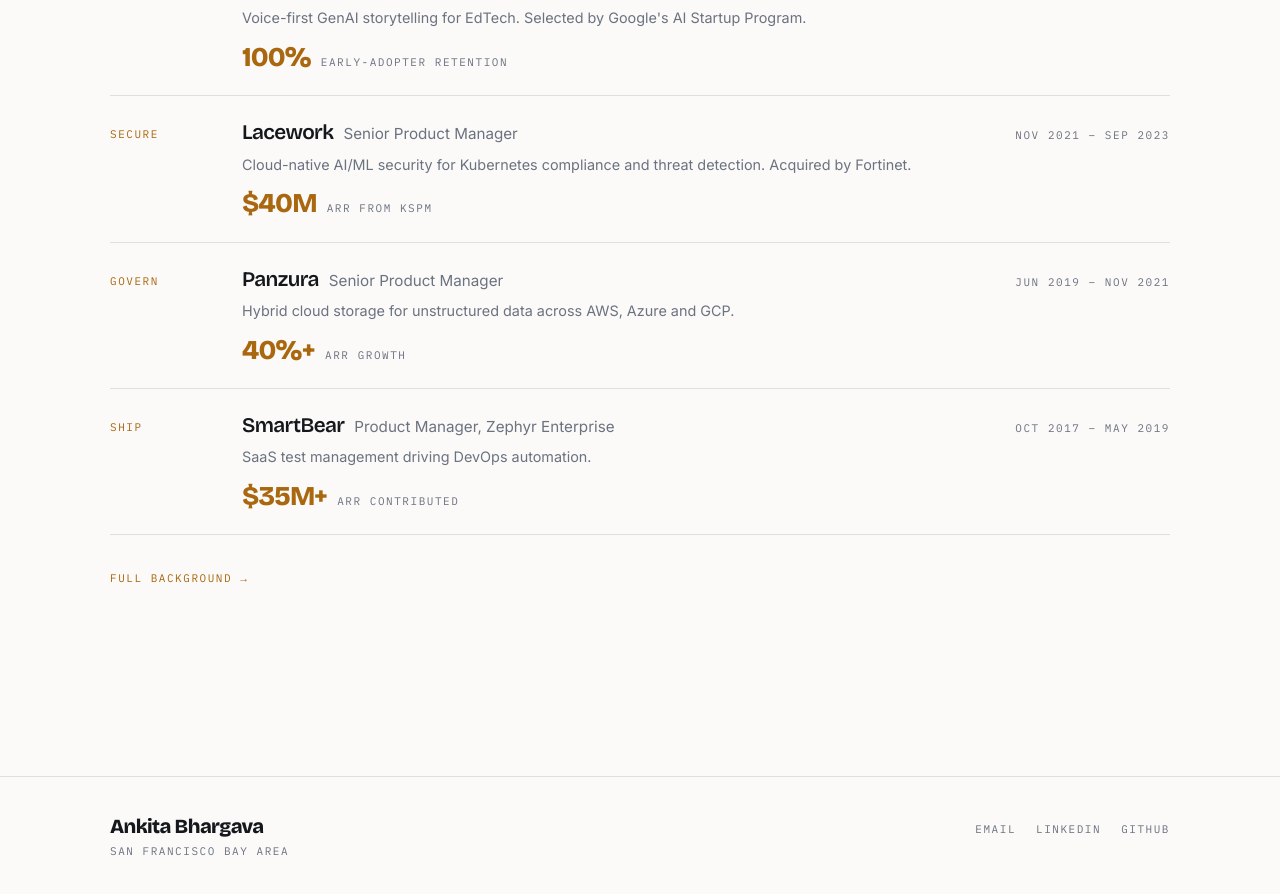
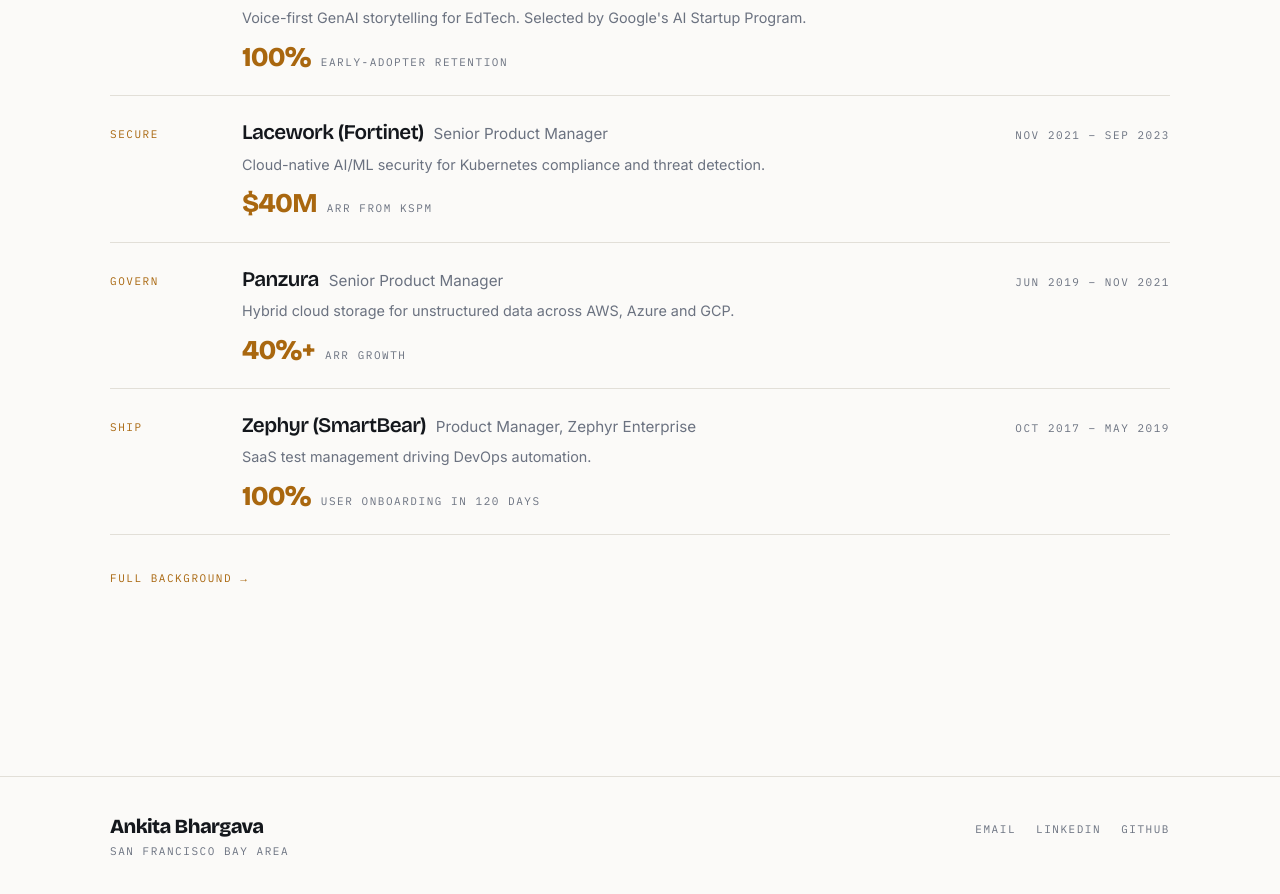
Before and after one commit to Ankita301/portfolio, a React (Vite) app: page / in a window 1280 px wide. Shown: the part 2420-3314 px from the top of the page. Built offline with nearby package versions, Linux system fonts and the light colour scheme.

Commit message:
Name Lacework (Fortinet) and Zephyr (SmartBear); expand Zephyr Maestro
Lead with the recognisable brand in both cases. Zephyr Maestro promoted
to the headline metric - 100% user onboarding in 120 days - with the
Staples beta added as the reason it landed.

```diff
--- a/src/content/profile.ts
+++ b/src/content/profile.ts
@@ -64,10 +64,10 @@
   },
   {
     layer: "Secure",
-    company: "Lacework",
+    company: "Lacework (Fortinet)",
     title: "Senior Product Manager",
     dates: "Nov 2021 – Sep 2023",
-    context: "Cloud-native AI/ML security for Kubernetes compliance and threat detection. Acquired by Fortinet.",
+    context: "Cloud-native AI/ML security for Kubernetes compliance and threat detection.",
     points: [
       "Launched Kubernetes Security Posture Management for Amazon EKS and Google GKE, securing 200+ enterprise environments to CIS Benchmark compliance.",
       "Integrated telemetry and audit logs into the Polygraph ML engine, enabling real-time behavioral drift detection and anomaly correlation.",
@@ -92,15 +92,16 @@
   },
   {
     layer: "Ship",
-    company: "SmartBear",
+    company: "Zephyr (SmartBear)",
     title: "Product Manager, Zephyr Enterprise",
     dates: "Oct 2017 – May 2019",
     context: "SaaS test management driving DevOps automation.",
     points: [
+      "Launched Zephyr Maestro, a DevOps pipeline dashboard — every user onboarded within 120 days of proof-of-concept.",
+      "Ran the beta with Staples before opening it to the full Zephyr customer base, using a single demanding enterprise to find the failure modes before they became support tickets.",
       "Owned the end-to-end product lifecycle for Zephyr Enterprise, contributing to $35M+ ARR and 12% year-over-year growth.",
-      "Launched Zephyr Maestro, a SaaS DevOps pipeline tool — 100% user adoption within 120 days of proof-of-concept.",
     ],
-    metric: { value: "$35M+", label: "ARR contributed" },
+    metric: { value: "100%", label: "User onboarding in 120 days" },
   },
 ]
 
```
